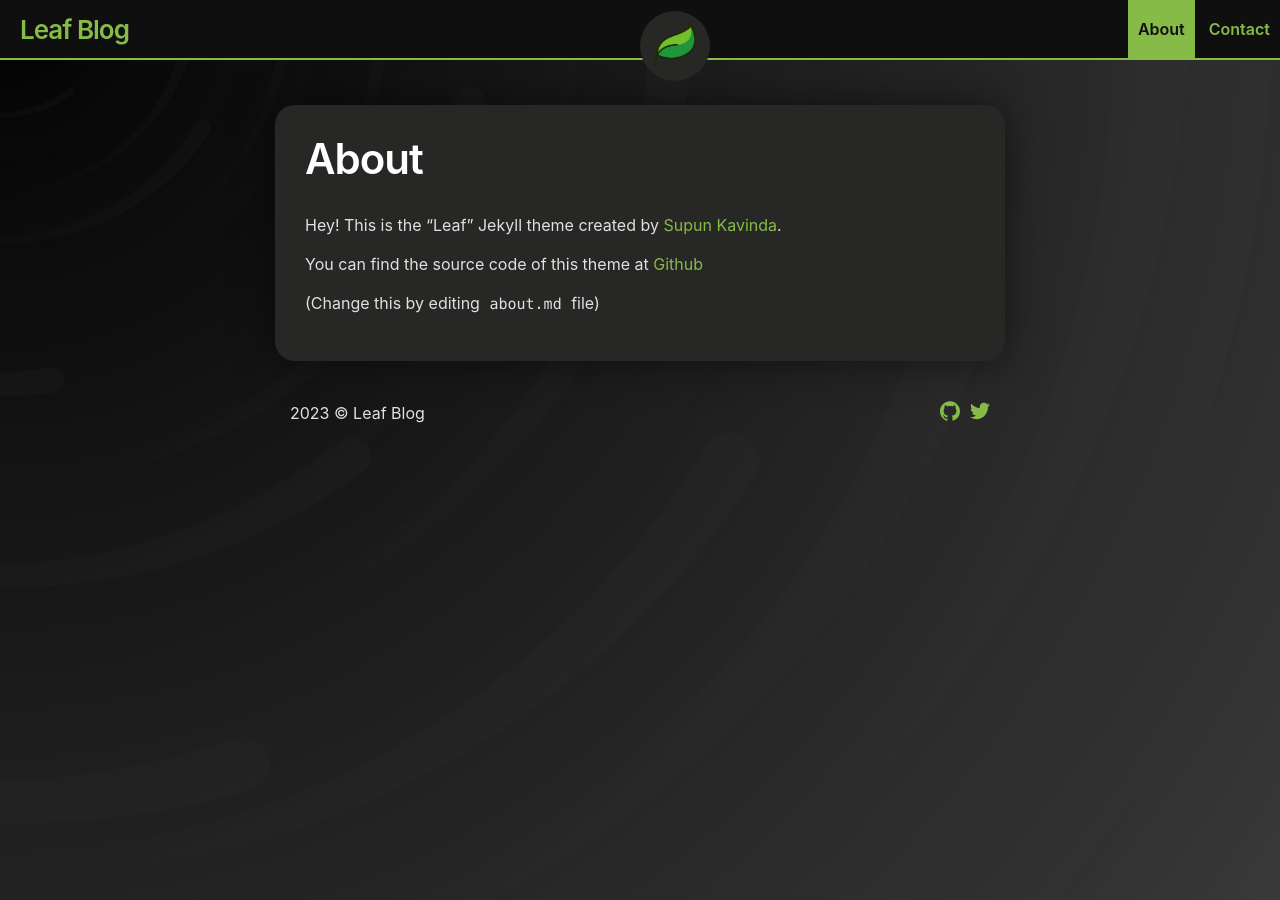
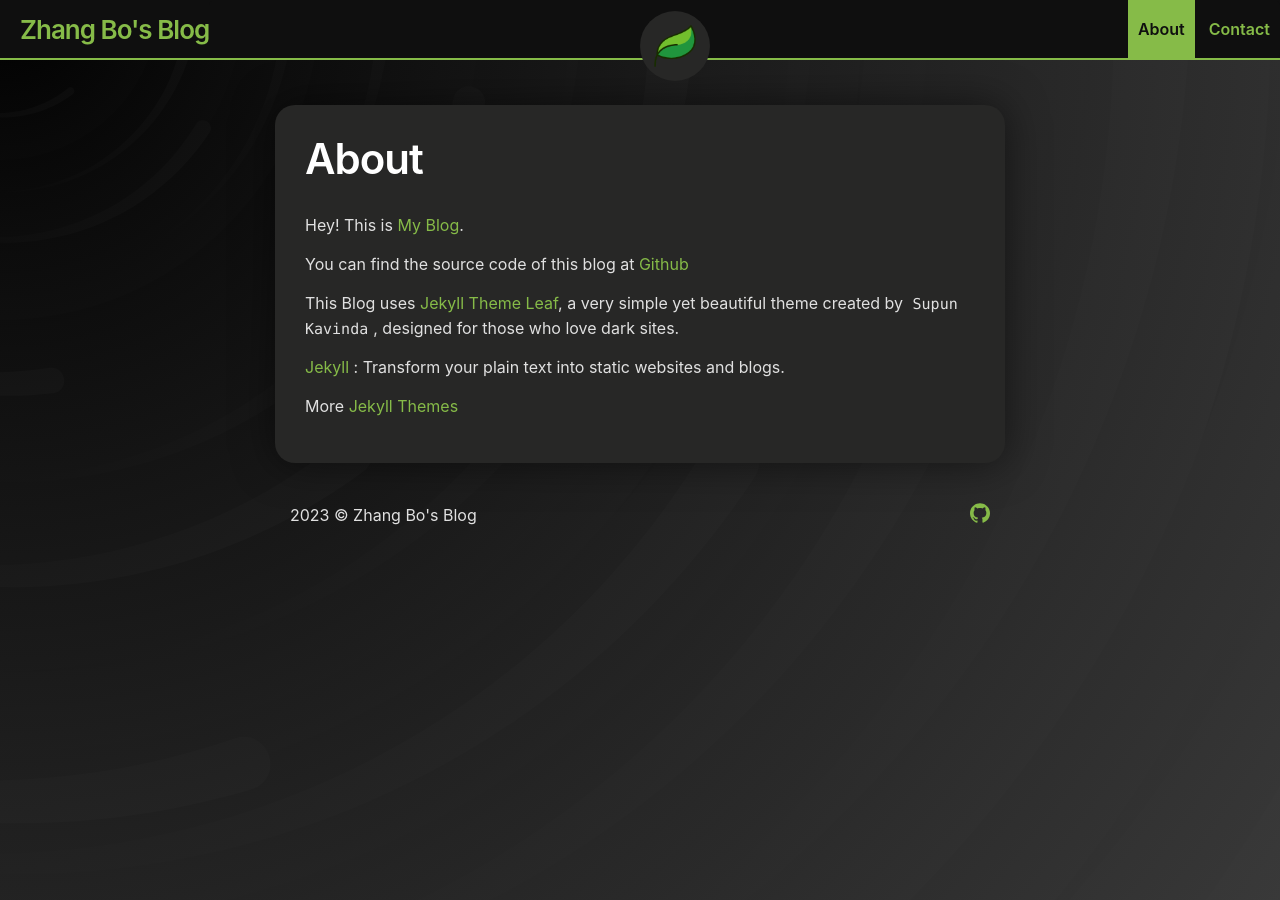
Before and after one commit to zhangbopd/zhangbopd.github.io, a Jekyll site: the page built from about.md, in a window 1280 px wide. Built offline with Jekyll 4.4.1, drawn with Linux system fonts in a browser that asks for light colours.

Commit message:
replace information

```diff
--- a/_config.yml
+++ b/_config.yml
@@ -1,12 +1,11 @@
-title: Leaf Blog
+title: Zhang Bo's Blog
 iconURL: assets/default-icon.png
 
 # for a clean URL
 permalink: :slug
 
 social:
-  twitter: _SupunKavinda
-  github: SupunKavinda
+  github: zhangbopd
 
 plugins:
  - jekyll-feed
--- a/_includes/footer.html
+++ b/_includes/footer.html
@@ -10,9 +10,6 @@
                 <a target="_blank" rel="me" href="https://github.com/{{ site.social.github }}">
                     <svg role="img" viewBox="0 0 24 24" xmlns="http://www.w3.org/2000/svg"><title>GitHub icon</title><path d="M12 .297c-6.63 0-12 5.373-12 12 0 5.303 3.438 9.8 8.205 11.385.6.113.82-.258.82-.577 0-.285-.01-1.04-.015-2.04-3.338.724-4.042-1.61-4.042-1.61C4.422 18.07 3.633 17.7 3.633 17.7c-1.087-.744.084-.729.084-.729 1.205.084 1.838 1.236 1.838 1.236 1.07 1.835 2.809 1.305 3.495.998.108-.776.417-1.305.76-1.605-2.665-.3-5.466-1.332-5.466-5.93 0-1.31.465-2.38 1.235-3.22-.135-.303-.54-1.523.105-3.176 0 0 1.005-.322 3.3 1.23.96-.267 1.98-.399 3-.405 1.02.006 2.04.138 3 .405 2.28-1.552 3.285-1.23 3.285-1.23.645 1.653.24 2.873.12 3.176.765.84 1.23 1.91 1.23 3.22 0 4.61-2.805 5.625-5.475 5.92.42.36.81 1.096.81 2.22 0 1.606-.015 2.896-.015 3.286 0 .315.21.69.825.57C20.565 22.092 24 17.592 24 12.297c0-6.627-5.373-12-12-12"/></svg>
                 </a>
-                <a target="_blank" rel="me" href="https://twitter.com/{{ site.social.twitter }}">
-                    <svg role="img" viewBox="0 0 24 24" xmlns="http://www.w3.org/2000/svg"><title>Twitter icon</title><path d="M23.954 4.569c-.885.389-1.83.654-2.825.775 1.014-.611 1.794-1.574 2.163-2.723-.951.555-2.005.959-3.127 1.184-.896-.959-2.173-1.559-3.591-1.559-2.717 0-4.92 2.203-4.92 4.917 0 .39.045.765.127 1.124C7.691 8.094 4.066 6.13 1.64 3.161c-.427.722-.666 1.561-.666 2.475 0 1.71.87 3.213 2.188 4.096-.807-.026-1.566-.248-2.228-.616v.061c0 2.385 1.693 4.374 3.946 4.827-.413.111-.849.171-1.296.171-.314 0-.615-.03-.916-.086.631 1.953 2.445 3.377 4.604 3.417-1.68 1.319-3.809 2.105-6.102 2.105-.39 0-.779-.023-1.17-.067 2.189 1.394 4.768 2.209 7.557 2.209 9.054 0 13.999-7.496 13.999-13.986 0-.209 0-.42-.015-.63.961-.689 1.8-1.56 2.46-2.548l-.047-.02z"/></svg>
-                    </a>
             </div>
         </div>
     </div>
--- a/about.md
+++ b/about.md
@@ -3,8 +3,12 @@
 layout: page
 ---
 
-Hey! This is the "Leaf" Jekyll theme created by <a rel="me" target="_blank" href="https://twitter.com/_SupunKavinda">Supun Kavinda</a>.
+Hey! This is [My Blog](https://zhangbopd.github.io/).
 
-You can find the source code of this theme at <a href="https://github.com/SupunKavinda/jekyll-theme-leaf">Github</a>
+You can find the source code of this blog at <a href="https://github.com/zhangbopd/zhangbopd.github.io">Github</a>
 
-(Change this by editing `about.md` file)
+This Blog uses [Jekyll Theme Leaf](https://github.com/supun-io/jekyll-theme-leaf), a very simple yet beautiful theme created by `Supun Kavinda`, designed for those who love dark sites.
+
+[Jekyll](http://jekyllrb.com/) : Transform your plain text into static websites and blogs.
+
+More [Jekyll Themes](http://jekyllthemes.org/)
```
Also changed, not shown: _posts/2020-02-24-markdown.md (deleted, +0 -113 lines), _posts/2020-02-25-welcome-to-jekyll.md (deleted, +0 -24 lines), _posts/2023-03-01-Styling-with-Markdown.md (added, +72 -0 lines), contact.md (+2 -4 lines), README.md.
